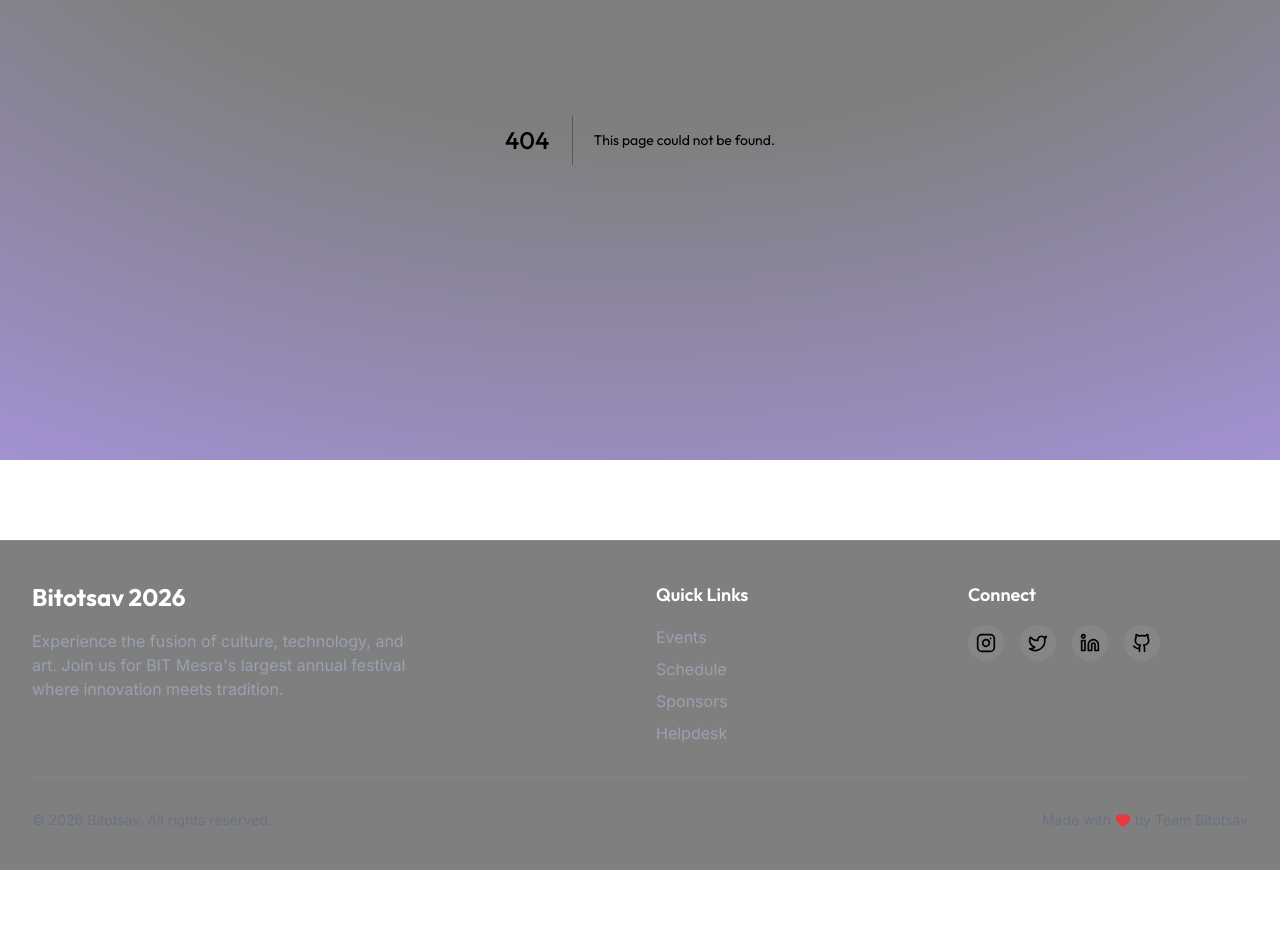
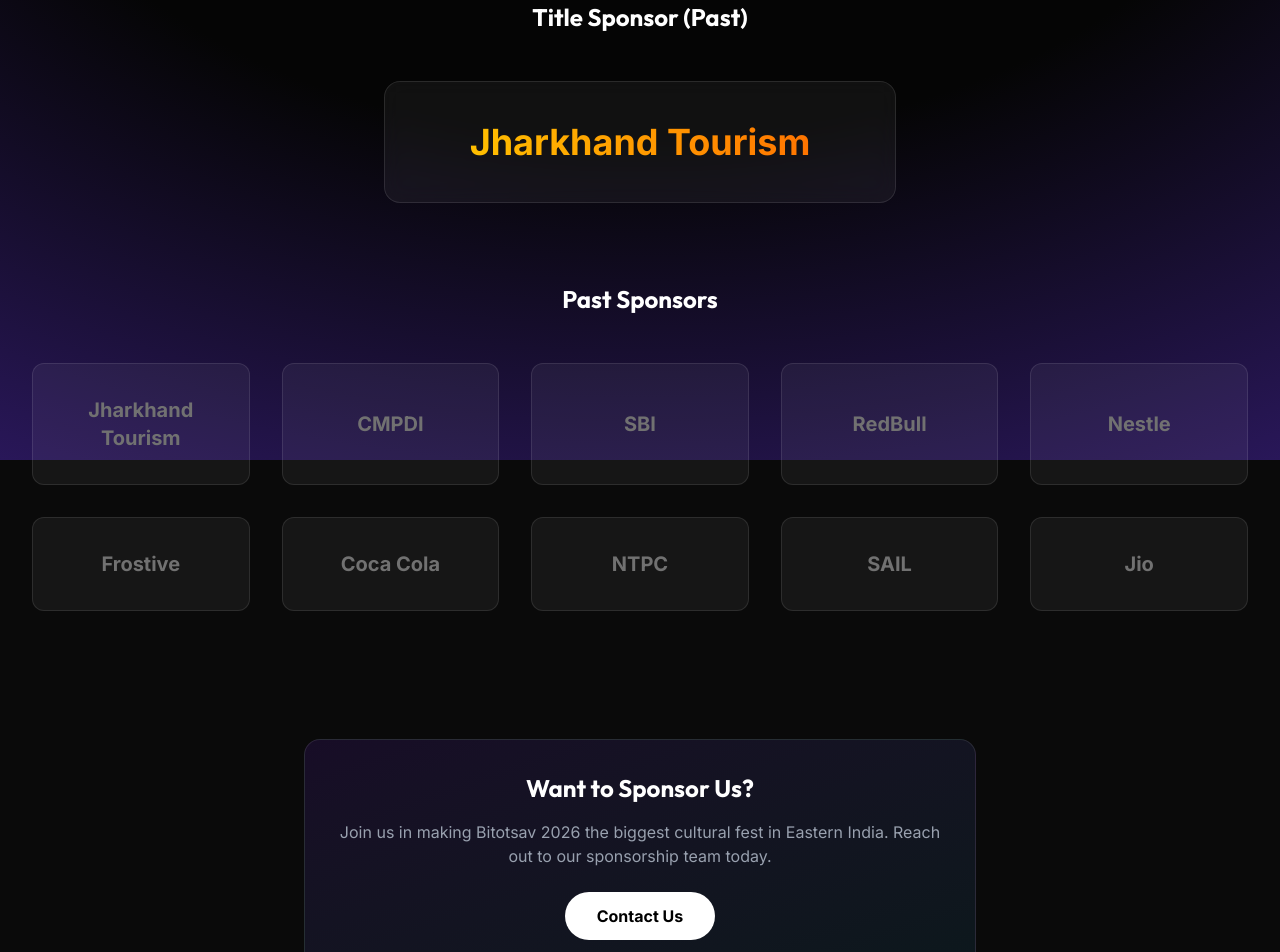
Before and after one commit to SH20RAJ/bitotsav26, a Next.js app: page /sponsors in a window 1280 px wide. Before the commit this address had no page. Shown: the part 340-1292 px from the top of the page. Before the commit the page ends 1210 px from the top, so only its background shows below. Built offline with nearby package versions, Linux system fonts and the light colour scheme.

Commit message:
feat: implement sponsors page

```diff
--- /dev/null
+++ b/src/app/sponsors/SponsorsContent.tsx
@@ -0,0 +1,73 @@
+"use client";
+
+import { motion } from "framer-motion";
+import { SectionHeader } from "@/components/SectionHeader";
+
+const pastSponsors = [
+  "Jharkhand Tourism",
+  "CMPDI",
+  "SBI",
+  "RedBull",
+  "Nestle",
+  "Frostive",
+  "Coca Cola",
+  "NTPC",
+  "SAIL",
+  "Jio",
+];
+
+export default function SponsorsContent() {
+  return (
+    <>
+      <SectionHeader
+        title="Our Partners"
+        subtitle="Collaborating with industry leaders to create unforgettable experiences."
+      />
+
+      <div className="max-w-7xl mx-auto text-center mb-20">
+        <h3 className="text-2xl font-bold font-heading text-white mb-12">Title Sponsor (Past)</h3>
+        <motion.div
+            initial={{ opacity: 0, scale: 0.9 }}
+            whileInView={{ opacity: 1, scale: 1 }}
+            viewport={{ once: true }}
+            transition={{ duration: 0.5 }}
+            className="inline-block p-10 rounded-2xl bg-white/5 border border-white/10 glass max-w-lg w-full"
+        >
+            <div className="text-4xl font-bold text-transparent bg-clip-text bg-gradient-to-r from-yellow-400 to-orange-500">
+                Jharkhand Tourism
+            </div>
+        </motion.div>
+      </div>
+
+      <div className="max-w-7xl mx-auto text-center">
+        <h3 className="text-2xl font-bold font-heading text-white mb-12">Past Sponsors</h3>
+        <div className="grid grid-cols-2 md:grid-cols-3 lg:grid-cols-5 gap-8">
+            {pastSponsors.map((sponsor, index) => (
+                <motion.div
+                    key={index}
+                    initial={{ opacity: 0, y: 20 }}
+                    whileInView={{ opacity: 1, y: 0 }}
+                    viewport={{ once: true }}
+                    transition={{ duration: 0.5, delay: index * 0.1 }}
+                    className="p-8 rounded-xl bg-white/5 border border-white/10 flex items-center justify-center grayscale hover:grayscale-0 hover:bg-white/10 transition-all duration-300 group"
+                >
+                    <span className="text-xl font-bold text-gray-500 group-hover:text-white transition-colors">{sponsor}</span>
+                </motion.div>
+            ))}
+        </div>
+      </div>
+
+      <div className="mt-32 text-center">
+        <div className="max-w-2xl mx-auto p-8 rounded-2xl bg-gradient-to-br from-violet-900/20 to-cyan-900/20 border border-white/10">
+            <h3 className="text-2xl font-bold font-heading text-white mb-4">Want to Sponsor Us?</h3>
+            <p className="text-gray-400 mb-6">
+                Join us in making Bitotsav 2026 the biggest cultural fest in Eastern India. Reach out to our sponsorship team today.
+            </p>
+            <button className="px-8 py-3 bg-white text-black font-bold rounded-full hover:bg-gray-200 transition-colors">
+                Contact Us
+            </button>
+        </div>
+      </div>
+    </>
+  );
+}
--- /dev/null
+++ b/src/app/sponsors/page.tsx
@@ -0,0 +1,15 @@
+import { Metadata } from "next";
+import SponsorsContent from "./SponsorsContent";
+
+export const metadata: Metadata = {
+  title: "Sponsors | Bitotsav 2026",
+  description: "Our partners and sponsors who make Bitotsav 2026 possible.",
+};
+
+export default function SponsorsPage() {
+  return (
+    <div className="min-h-screen py-20 px-4 sm:px-6 lg:px-8">
+      <SponsorsContent />
+    </div>
+  );
+}
```
